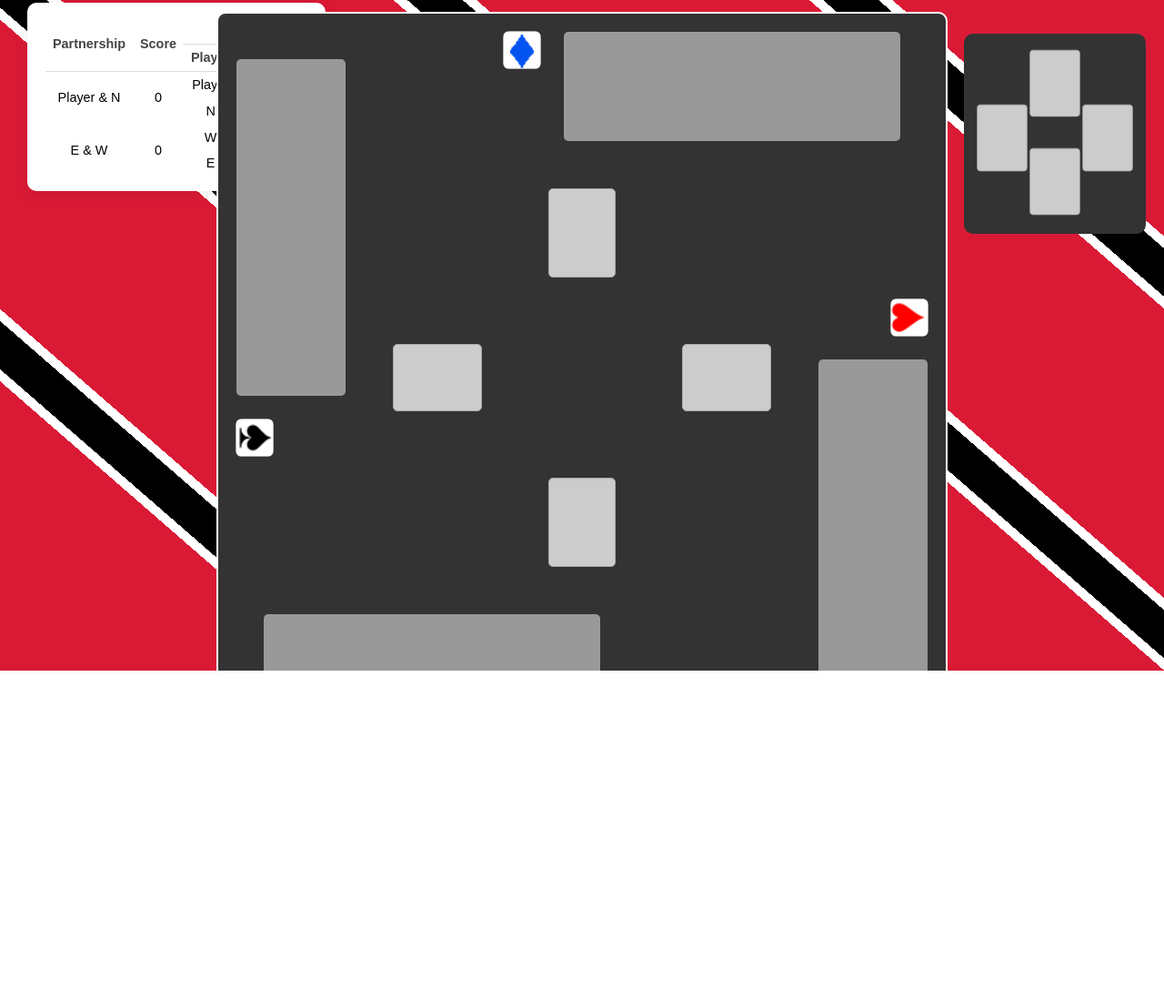
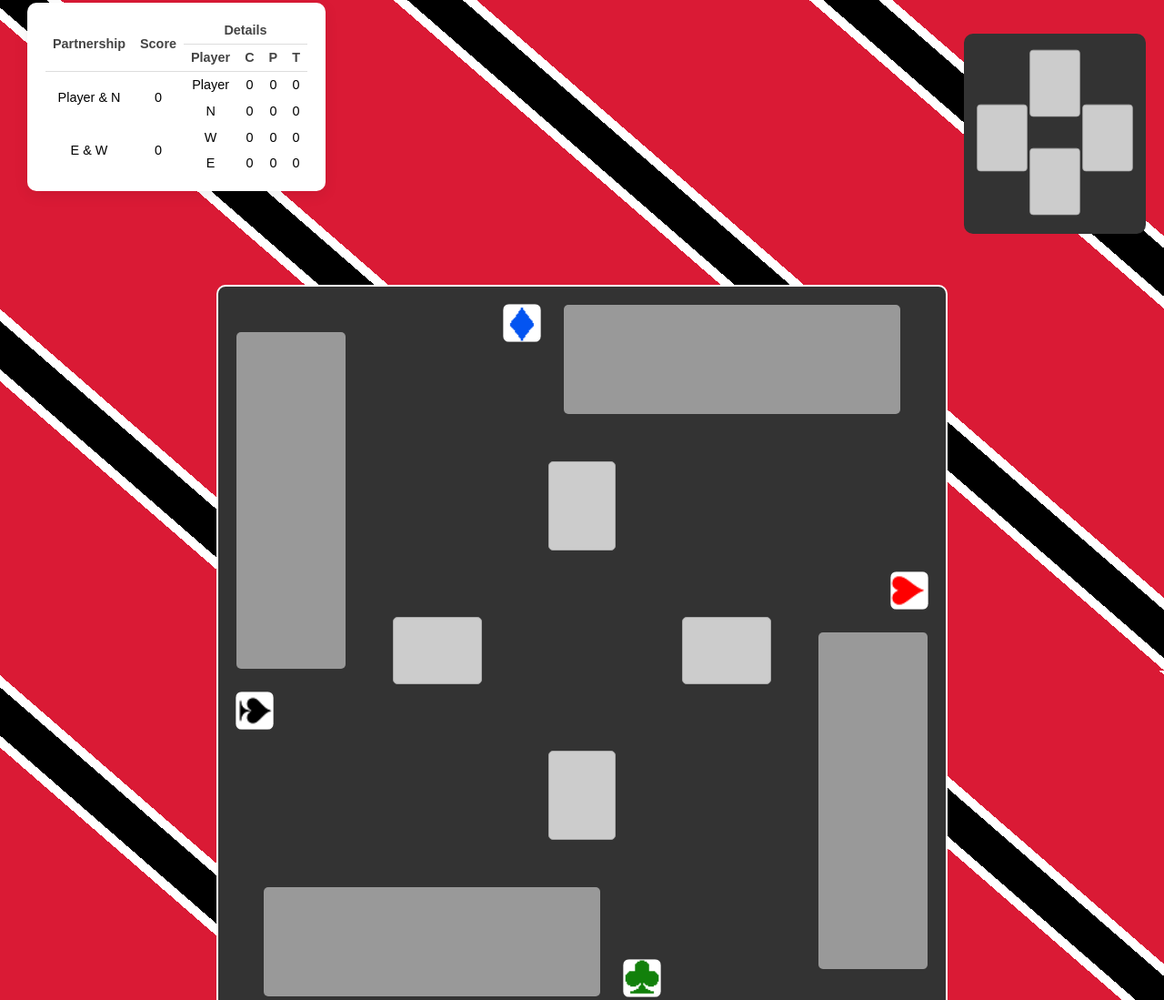
Before and after one commit to ADBond/calypso, a website built with Vite: page index.html in a window 1280 px wide. Shown: the part 63-1162 px from the top of the page at 91% size. Before the commit the page ends 800 px from the top, so only its background shows below. Built offline with nearby package versions, Linux system fonts and the light colour scheme.

Commit message:
fix narrower layout

```diff
--- a/public/style.css
+++ b/public/style.css
@@ -1,7 +1,7 @@
 html, body {
     height: 100%;
     margin: 0;
-    overflow: hidden;
+    /* overflow: hidden; */
 }
 
 body {
@@ -243,6 +243,8 @@ body {
 }
 
 .hand {
+    position: relative;
+    top: 30px;
     margin-top: 30px;
     height: 110px;
 }
@@ -344,3 +346,13 @@ body {
 .scores-table td {
     color: black;
 }
+
+@media (max-width: 1520px) {
+    .game-board {
+        top: 300px;
+    }
+
+    .hand {
+        top: 300px;
+    }
+}
```
